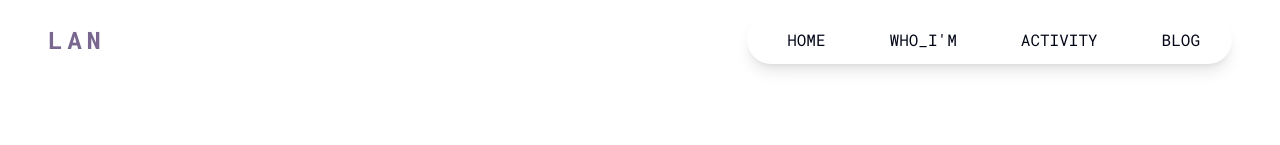
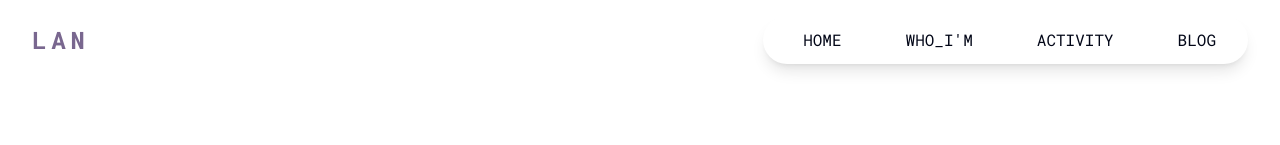
Before and after one commit to erlankurnia/erlankurnia.github.io, a Vue app: page / in a window 1280 px wide. Shown: the top 145 px of the page. Built offline with nearby package versions, Linux system fonts and the light colour scheme.

Commit message:
Update NavbarComponent.vue

```diff
--- a/src/components/NavbarComponent.vue
+++ b/src/components/NavbarComponent.vue
@@ -1,6 +1,6 @@
 <template>
 	<header id="navbar-menu" class="absolute top-0 left-0 z-10 flex items-center w-full bg-transparent select-none">
-		<div class="container">
+		<div class="container px-4">
 			<div class="flex items-center justify-between">
 				<!-- <div class="relative flex items-center justify-between"> -->
 				<div class="px-4">
```
